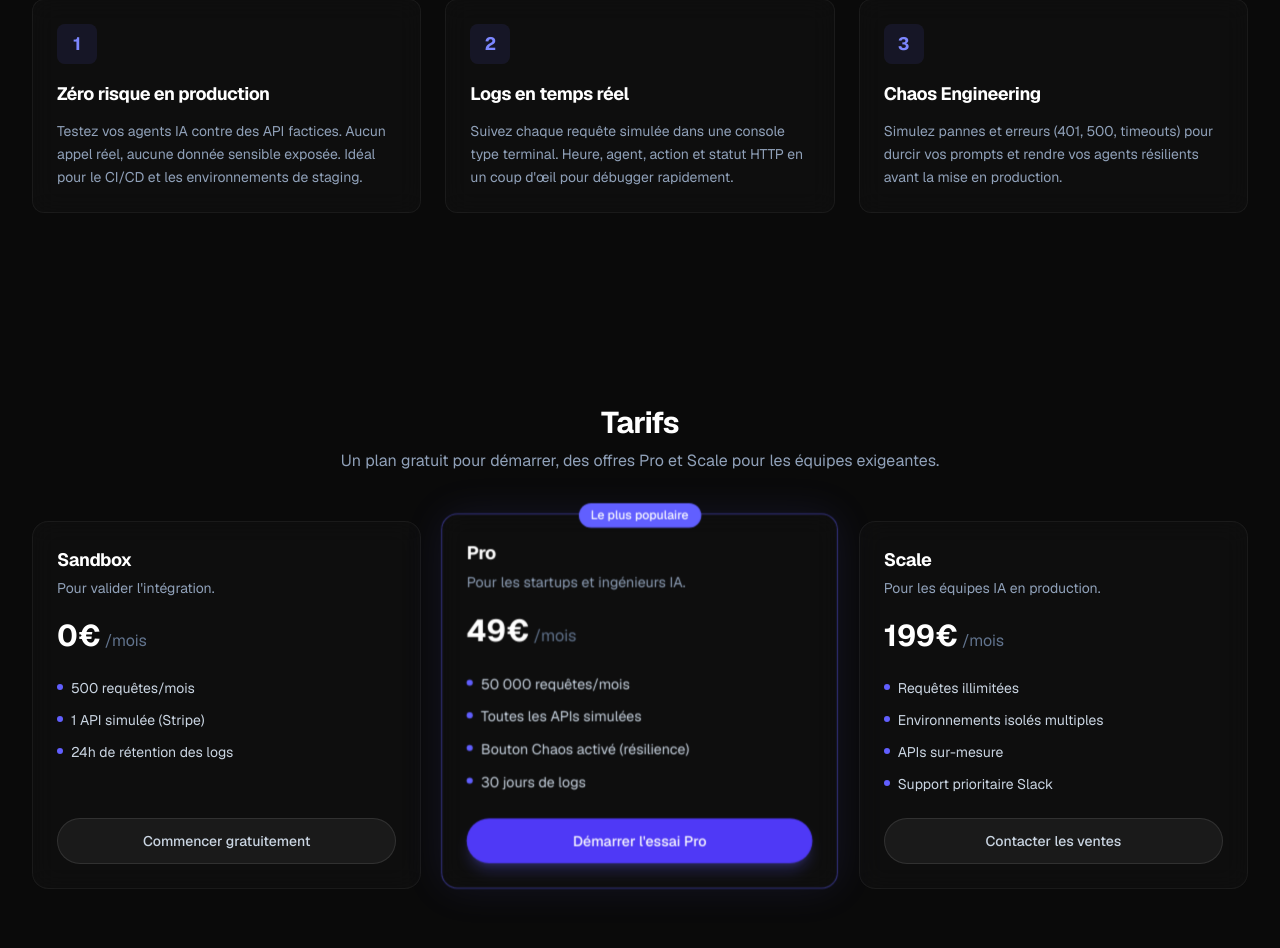
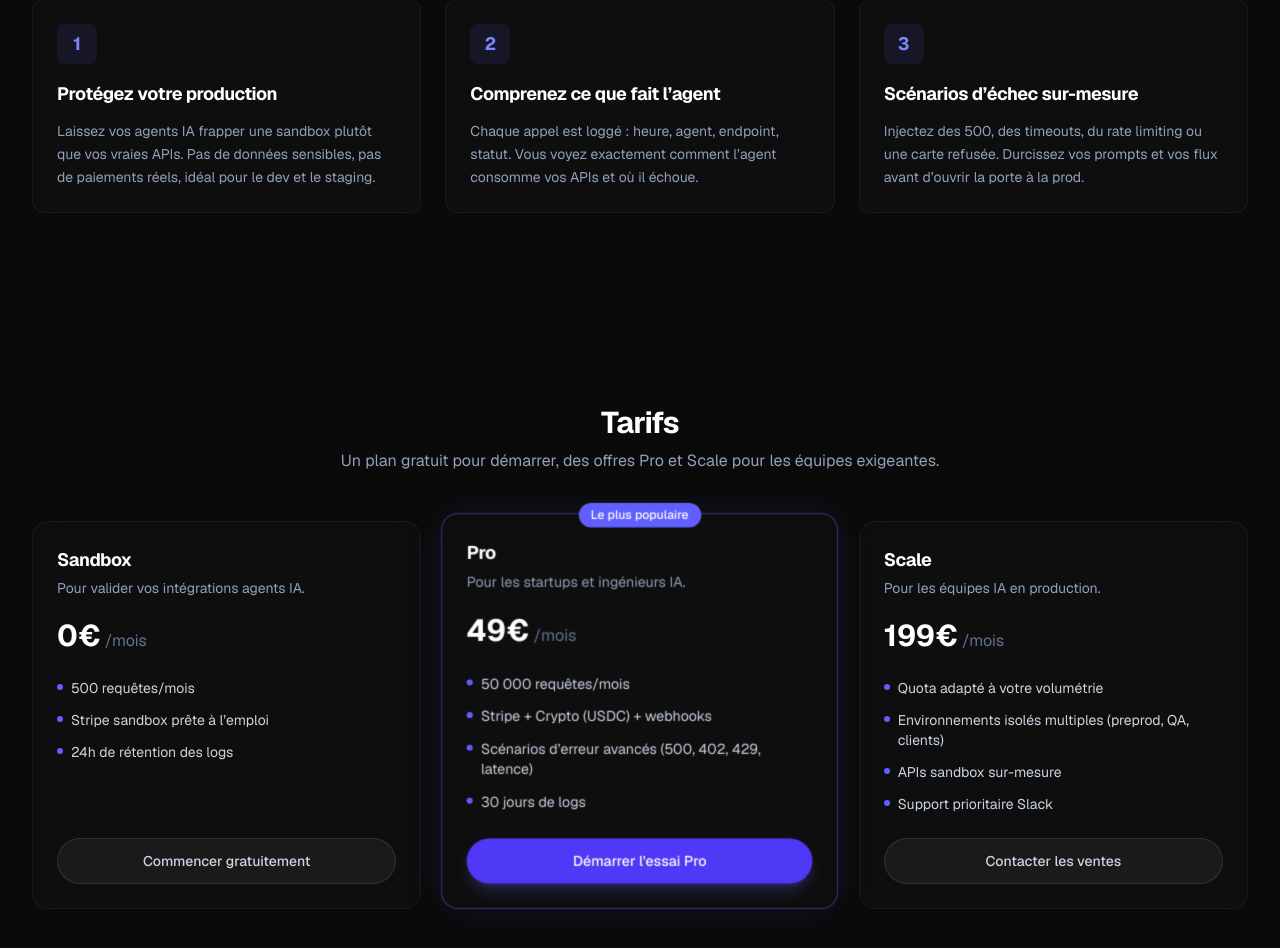
Before and after one commit to Sandbox-A1/Sandbox-AI, a Next.js app: page / in a window 1280 px wide. Shown: the part 1380-2328 px from the top of the page. Built offline with nearby package versions, Linux system fonts and the light colour scheme; no server answers.

Commit message:
Update landing & layout for prod

```diff
--- a/app/layout.tsx
+++ b/app/layout.tsx
@@ -19,12 +19,12 @@ export const metadata: Metadata = {
     template: "%s | Sandbox AI",
   },
   description:
-    "SaaS de simulation d'API pour agents IA : testez Stripe, e-commerce et webhooks sans toucher à la production. Réponses réalistes, logs en temps réel, zéro risque.",
+    "SaaS de sandbox API pour agents IA : testez Stripe, paiements crypto (USDC), webhooks et scénarios d'échec (500, timeouts, rate limit) sans jamais toucher à la production. Logs en temps réel, quotas maîtrisés, intégration rapide.",
   openGraph: {
     type: "website",
     title: "Sandbox AI — Simulateur d'API pour agents IA",
     description:
-      "SaaS de simulation d'API pour agents IA : testez Stripe, e-commerce et webhooks sans toucher à la production. Réponses réalistes, logs en temps réel, zéro risque.",
+      "Sandbox API pour agents IA : Stripe, paiements crypto, webhooks et scénarios d'échec, le tout hors production pour tester vos intégrations en sécurité.",
     siteName: "Sandbox AI",
   },
 };
@@ -40,6 +40,11 @@ export default function RootLayout({
         <body
           className={`${geistSans.variable} ${geistMono.variable} antialiased`}
         >
+          <script
+            defer
+            data-domain="mon-saas-ia.vercel.app"
+            src="https://plausible.io/js/script.js"
+          />
           {children}
         </body>
       </html>
--- a/app/page.tsx
+++ b/app/page.tsx
@@ -14,19 +14,19 @@ type LogEntry = {
 
 const features = [
   {
-    title: "Zéro risque en production",
+    title: "Protégez votre production",
     description:
-      "Testez vos agents IA contre des API factices. Aucun appel réel, aucune donnée sensible exposée. Idéal pour le CI/CD et les environnements de staging.",
+      "Laissez vos agents IA frapper une sandbox plutôt que vos vraies APIs. Pas de données sensibles, pas de paiements réels, idéal pour le dev et le staging.",
   },
   {
-    title: "Logs en temps réel",
+    title: "Comprenez ce que fait l’agent",
     description:
-      "Suivez chaque requête simulée dans une console type terminal. Heure, agent, action et statut HTTP en un coup d'œil pour débugger rapidement.",
+      "Chaque appel est loggé : heure, agent, endpoint, statut. Vous voyez exactement comment l’agent consomme vos APIs et où il échoue.",
   },
   {
-    title: "Chaos Engineering",
+    title: "Scénarios d’échec sur-mesure",
     description:
-      "Simulez pannes et erreurs (401, 500, timeouts) pour durcir vos prompts et rendre vos agents résilients avant la mise en production.",
+      "Injectez des 500, des timeouts, du rate limiting ou une carte refusée. Durcissez vos prompts et vos flux avant d’ouvrir la porte à la prod.",
   },
 ];
 
@@ -35,10 +35,10 @@ const pricingPlans = [
     name: "Sandbox",
     price: "0",
     period: "/mois",
-    subtitle: "Pour valider l'intégration.",
+    subtitle: "Pour valider vos intégrations agents IA.",
     features: [
       "500 requêtes/mois",
-      "1 API simulée (Stripe)",
+      "Stripe sandbox prête à l’emploi",
       "24h de rétention des logs",
     ],
     cta: "Commencer gratuitement",
@@ -52,8 +52,8 @@ const pricingPlans = [
     subtitle: "Pour les startups et ingénieurs IA.",
     features: [
       "50 000 requêtes/mois",
-      "Toutes les APIs simulées",
-      "Bouton Chaos activé (résilience)",
+      "Stripe + Crypto (USDC) + webhooks",
+      "Scénarios d’erreur avancés (500, 402, 429, latence)",
       "30 jours de logs",
     ],
     cta: "Démarrer l'essai Pro",
@@ -66,9 +66,9 @@ const pricingPlans = [
     period: "/mois",
     subtitle: "Pour les équipes IA en production.",
     features: [
-      "Requêtes illimitées",
-      "Environnements isolés multiples",
-      "APIs sur-mesure",
+      "Quota adapté à votre volumétrie",
+      "Environnements isolés multiples (preprod, QA, clients)",
+      "APIs sandbox sur-mesure",
       "Support prioritaire Slack",
     ],
     cta: "Contacter les ventes",
```
